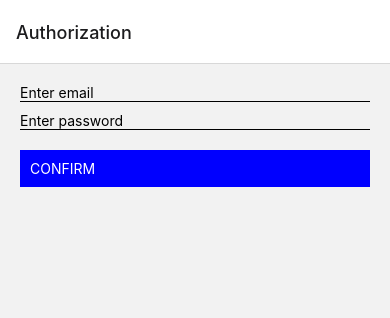
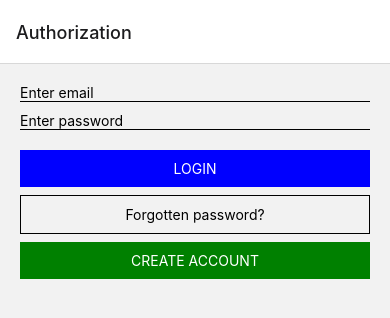
Before and after one commit to aliakseiBahdzevich/gym, a React Native app: screen /authorization in a window 390 px wide. Shown: the top 318 px of the page. Built offline with nearby package versions, Linux system fonts and the light colour scheme.

Commit message:
change commit

```diff
--- a/src/api/index.ts
+++ b/src/api/index.ts
@@ -5,6 +5,7 @@ import 'react-native-url-polyfill/auto'
 
 const supabaseUrl = 'https://zfousekokwvlzswkizbq.supabase.co'
 const supabaseKey = 'eyJhbGciOiJIUzI1NiIsInR5cCI6IkpXVCJ9.eyJpc3MiOiJzdXBhYmFzZSIsInJlZiI6Inpmb3VzZWtva3d2bHpzd2tpemJxIiwicm9sZSI6ImFub24iLCJpYXQiOjE3MjQwNjc1MTcsImV4cCI6MjAzOTY0MzUxN30.kRjQUzrpbMirGhbmR46uHqgXZCMWiHiIorCvawh7ZOY'
+
 export const supabase = createClient(supabaseUrl, supabaseKey, {
     auth: {
         storage: AsyncStorage,
@@ -19,11 +20,31 @@ export const signUp = async (email: string, password: string) => {
         email,
         password
     });
-
     if (error) {
         console.error('Sign Up Error:', error.message);
         return { user: null, error };
     }
+    return { user: data.user, error: null, session: data.session };
+}
 
-    return { user: data.user, error: null };
+export const signIn = async (email: string, password: string) => {
+    const { data, error } = await supabase.auth.signInWithPassword({
+        email,
+        password
+    });
+    if (error) {
+        console.error('Sign In Error:', error.message);
+        return { user: null, error };
+    }
+    return { user: data.user, error: null, session: data.session };
 }
+
+export const passRecovery = async (email: string) => {
+    const { data, error } = await supabase.auth.resetPasswordForEmail(email);
+    if (error) {
+        console.error('Sign In Error:', error.message);
+        return { user: null, error };
+    };
+    console.log("password",data)
+    return { user: data, error: null };
+}
--- a/src/screens/authorizationScreen.tsx
+++ b/src/screens/authorizationScreen.tsx
@@ -1,26 +1,64 @@
 import * as React from 'react';
 import { useState } from 'react';
 import { View, TouchableOpacity, Text, TextInput, Alert } from 'react-native';
-import { signUp } from '../api';
+import { passRecovery, signIn, signUp } from '../api';
 
 const AuthorizationScreen = ({ navigation }: any) => {
     const [email, setEmail] = useState('');
     const [password, setPassword] = useState('');
 
-    const confirmFunction = async () => {
+    const forgetPass = async () => {
+        try {
+            const { user, error } = await passRecovery(email);
+            if (error) {
+                Alert.alert('Sign Up Error', error.message);
+            }
+            Alert.alert('Success', 'Watch your mail');
+            console.log(user)
+        }
+        catch (error) {
+            console.error('Unexpected Error:', error);
+            Alert.alert('Unexpected Error', 'Something went wrong!');
+        }
+    }
+
+    const createAccountFun = async () => {
         try {
             const { user, error } = await signUp(email, password);
             if (error) {
                 Alert.alert('Sign Up Error', error.message);
             } else if (user) {
                 Alert.alert('Success', 'Registration successful!');
-                // Navigate to another screen or do something with user data
+                setTimeout(()=>navigation.navigate('profile'), 1000)
             }
-        } catch (error) {
+            console.log(user)
+        }
+        catch (error) {
             console.error('Unexpected Error:', error);
             Alert.alert('Unexpected Error', 'Something went wrong!');
         }
+
     };
+
+
+    const logInAccountFun = async () => {
+        try {
+            const { user, error } = await signIn(email, password);
+            if (error) {
+                Alert.alert('Sign In Error', error.message);
+            } else if (user) {
+                Alert.alert('Success', 'Successful login!');
+                setTimeout(()=>navigation.navigate('profile'), 1000)
+            }
+            console.log(user)
+        }
+        catch (error) {
+            console.error('Unexpected Error:', error);
+            Alert.alert('Unexpected Error', 'Something went wrong!');
+        }
+
+    };
+
 
     const handleEmail = (inputText: any) => {
         const filteredText = inputText.replace(/\s/g, '');
@@ -49,8 +87,16 @@ const AuthorizationScreen = ({ navigation }: any) => {
                 secureTextEntry
                 style={{ borderBottomWidth: 1, marginBottom: 20 }}
             />
-            <TouchableOpacity onPress={confirmFunction} style={{ backgroundColor: 'blue', padding: 10 }}>
-                <Text style={{ color: 'white' }}>CONFIRM</Text>
+            <TouchableOpacity onPress={logInAccountFun} style={{ backgroundColor: 'blue', padding: 10, marginBottom: 8, alignItems: 'center' }}>
+                <Text style={{ color: 'white' }}>LOGIN</Text>
+            </TouchableOpacity>
+
+            <TouchableOpacity onPress={forgetPass} style={{ padding: 10, marginBottom: 8, alignItems: 'center', borderColor: 'clack', borderWidth: 1 }}>
+                <Text style={{ color: 'black' }}>Forgotten password?</Text>
+            </TouchableOpacity>
+
+            <TouchableOpacity onPress={createAccountFun} style={{ backgroundColor: 'green', padding: 10, marginBottom: 8, alignItems: 'center'}}>
+                <Text style={{ color: 'white' }}>CREATE ACCOUNT</Text>
             </TouchableOpacity>
         </View>
     );
--- a/src/screens/profileScreen.tsx
+++ b/src/screens/profileScreen.tsx
@@ -5,7 +5,7 @@ import { ImageBackground, View, TouchableOpacity, Text } from 'react-native';
 const ProfileScreen = ({navigation}: any) => {
     return(
         <>
-        <Text></Text>
+        <Text>esrr</Text>
         </>
     )
 }
```
Also changed, not shown: 3 other files (tests, documents, lock files or other folders).
